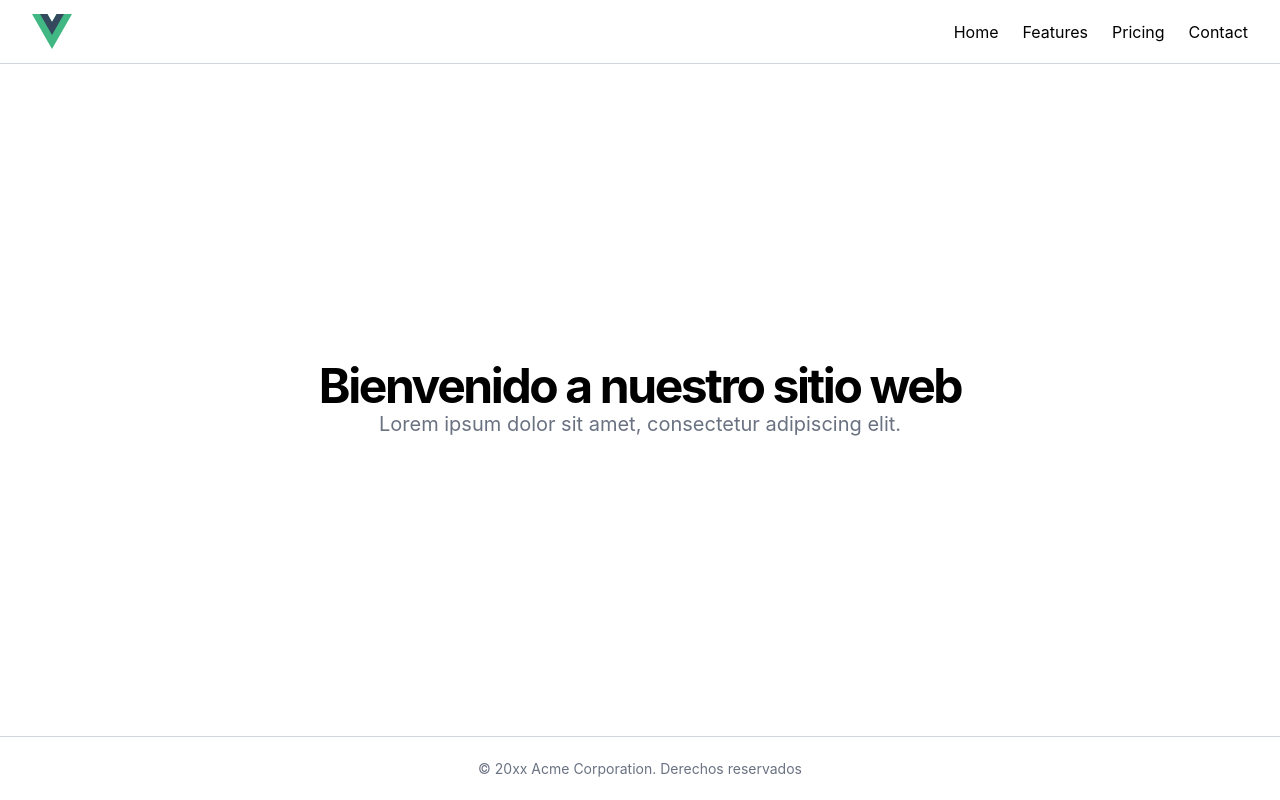
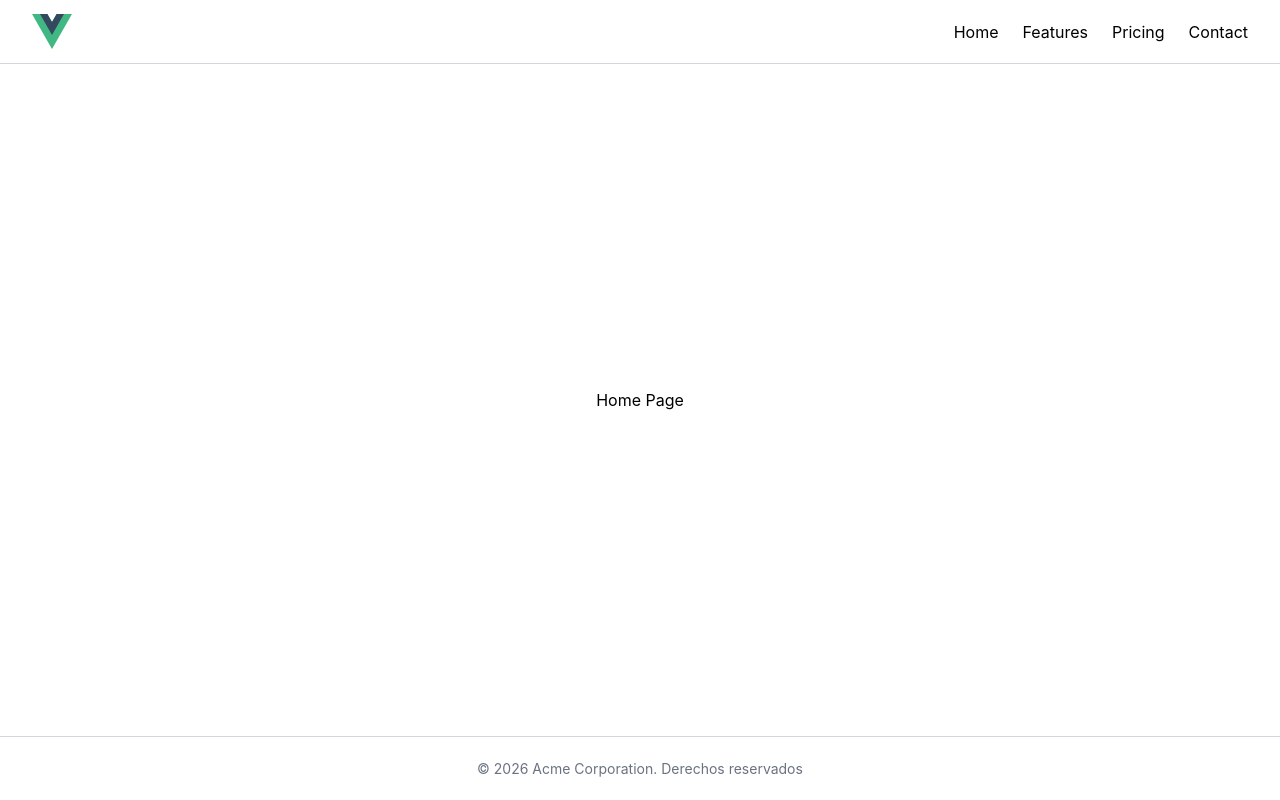
Before and after one commit to ebeekooo/Vue, a Vue app in the folder 05-vue-spa/: page / in a window 1280 px wide. Built offline with nearby package versions, Linux system fonts and the light colour scheme; the HTML template or start-up script is replaced by a standard one.

Commit message:
Agregando RouterLink a los enlaces de la pagina

```diff
--- a/05-vue-spa/src/App.vue
+++ b/05-vue-spa/src/App.vue
@@ -8,31 +8,24 @@
         </a>
       </div>
       <nav class="ml-auto space-x-4 flex items-center h-10 sm:space-x-6">
-        <a href="#"> Home </a>
-        <a href="#"> Features </a>
-        <a href="#"> Pricing </a>
-        <a href="#"> Contact </a>
+        <RouterLink to="/"> Home </RouterLink>
+        <RouterLink to="/features"> Features </RouterLink>
+        <RouterLink to="/pricing"> Pricing </RouterLink>
+        <RouterLink to="/contact"> Contact </RouterLink>
       </nav>
     </header>
     <!-- Fin Header -->
 
     <!-- Main -->
     <main class="flex-1 flex items-center justify-center py-6">
-      <div class="text-center">
-        <h1 class="text-4xl font-bold tracking-tighter sm:text-5xl">
-          Bienvenido a nuestro sitio web
-        </h1>
-        <p class="mx-auto max-w-[600px] text-gray-500 md:text-xl">
-          Lorem ipsum dolor sit amet, consectetur adipiscing elit.
-        </p>
-      </div>
+      <RouterView />
     </main>
     <!-- Fin Main -->
 
     <!-- Footer -->
     <footer class="flex items-center h-14 px-4 border-t border-gray-300 sm:h-16 md:px-6 lg:px-8">
       <p class="flex-1 text-sm text-gray-500 text-center">
-        © 20xx Acme Corporation. Derechos reservados
+        © {{ new Date().getFullYear() }} Acme Corporation. Derechos reservados
       </p>
     </footer>
     <!-- Fin Footer -->
```
